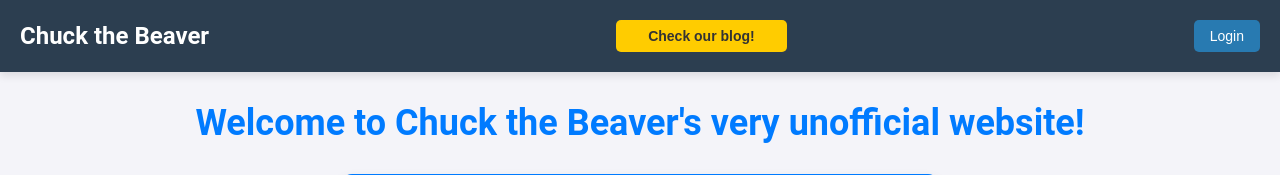
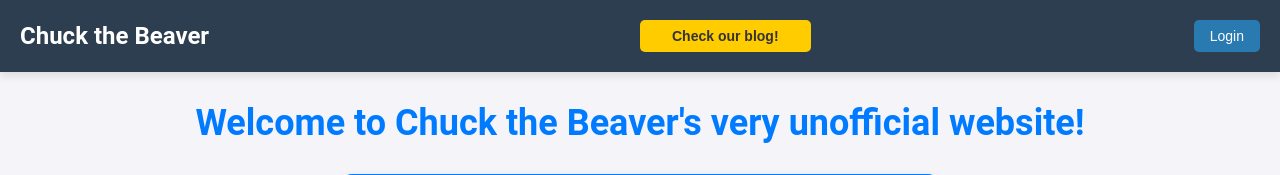
Before and after one commit to LordNecoh/SAW_Project, a PHP site: page /progettoSAW/index.php in a window 1280 px wide. Shown: the top 175 px of the page. Run offline with PHP 8.4, Linux system fonts and the light colour scheme; data comes from the database, SQL or seed files in the repository.

Commit message:
header migliore

```diff
--- a/css/header.css
+++ b/css/header.css
@@ -59,6 +59,8 @@ body {
 }
 
 .blog-button {
+    position: absolute;
+    left: 50%;
     padding: 8px 32px;
     background-color: #ffcc00;
     color: #333;
@@ -68,6 +70,7 @@ body {
     cursor: pointer;
     transition: background-color 0.3s ease;
     font-weight: bold;
+    transform: translateY(-50%);
 }
 
 .blog-button:hover {
```
